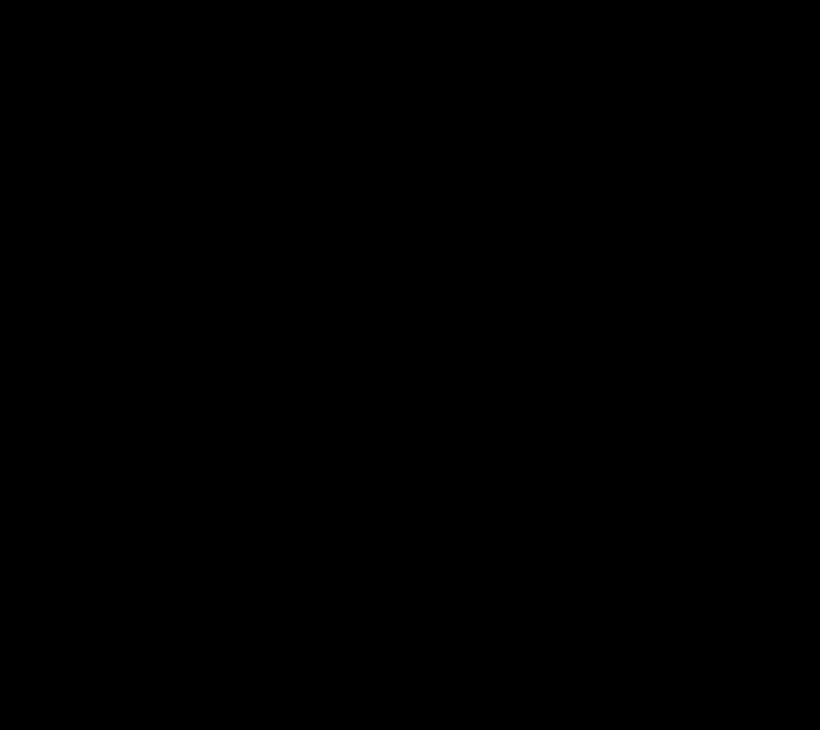
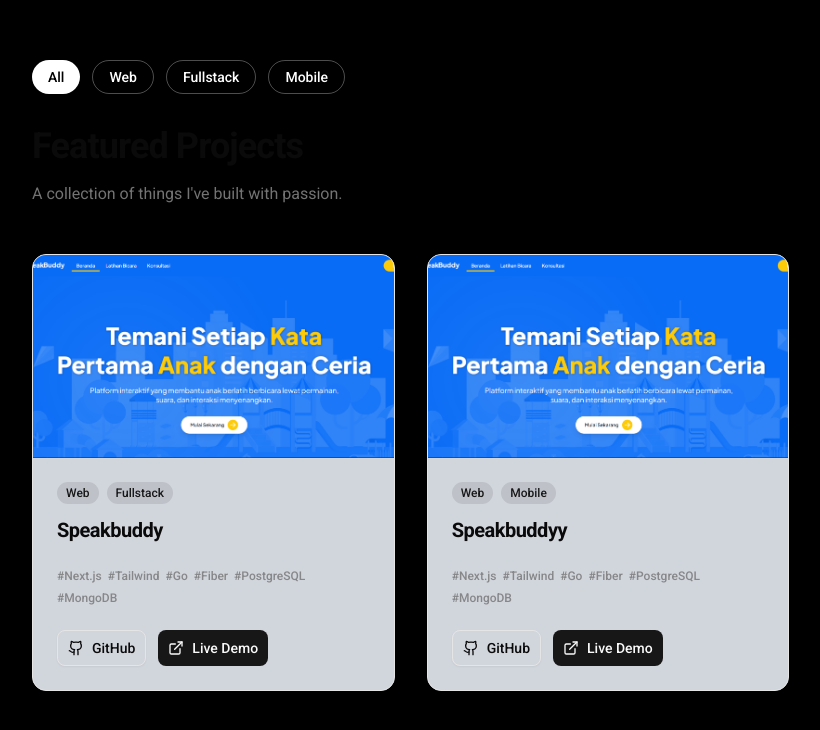
Before and after one commit to GantangSatria/portofolio, a Next.js app: page / in a window 1280 px wide. Shown: the part 3220-3950 px from the top of the page, without its empty margins (32-852 px from the left). Built offline with nearby package versions, Linux system fonts and the light colour scheme.

Commit message:
feat: added dynamic sorting for project card

```diff
--- a/app/page.tsx
+++ b/app/page.tsx
@@ -1,8 +1,29 @@
+"use client"
+
 import Image from "next/image";
 import ProfileButton from "@/components/profilebtn";
 import ProjectCard from "@/components/cards/project-card";
+import projects from "@/data/projects";
+
+import { useState } from "react";
 
 export default function Home() {
+  const [selectedType, setSelectedType] = useState<string>("All");
+
+  const projectTypes = [
+    "All",
+    ...Array.from(
+      new Set(projects.flatMap((project) => project.projectTypes))
+    ),
+  ];
+
+  const filteredProjects =
+  selectedType === "All"
+      ? projects
+      : projects.filter((project) =>
+          project.projectTypes.includes(selectedType)
+        );
+
   return (
     <div className="flex min-h-screen items-center justify-center bg-black">
       <main className="flex min-h-screen w-full flex-col items-center justify-between sm:items-start">
@@ -33,8 +54,33 @@
         <div id="experience" className="h-dvh">
 
         </div>
-        <div id="project" className="h-dvh">
-
+        <div id="project" className="min-h-dvh w-full px-6 py-20 sm:px-16">
+          <div className="mb-8 flex flex-wrap gap-3">
+            {projectTypes.map((type) => (
+              <button
+                key={type}
+                onClick={() => setSelectedType(type)}
+                className={`rounded-full px-4 py-1.5 text-sm font-medium transition
+                  ${
+                    selectedType === type
+                      ? "bg-white text-black"
+                      : "border border-white/30 text-white hover:bg-white hover:text-black"
+                  }
+                `}
+              >
+                {type}
+              </button>
+            ))}
+          </div>
+          <div className="mb-12 text-center sm:text-left">
+            <h2 className="text-4xl font-bold tracking-tight">Featured Projects</h2>
+            <p className="mt-4 text-muted-foreground">A collection of things I&apos;ve built with passion.</p>
+          </div>
+          <div className="grid grid-cols-1 gap-8 md:grid-cols-2 lg:grid-cols-3">
+            {filteredProjects.map((project) => (
+              <ProjectCard key={project.title} {...project} />
+            ))}
+          </div>
         </div>
       </main>
     </div>
--- a/components/cards/project-card.tsx
+++ b/components/cards/project-card.tsx
@@ -34,7 +34,7 @@
         <div className="absolute inset-0 bg-linear-to-t from-black/60 to-transparent opacity-0 transition-opacity duration-300 group-hover:opacity-100" />
       </div>
 
-      <div className="flex flex-1 flex-col p-6">
+      <div className="flex flex-1 flex-col p-6 bg-gray-300">
         {projectTypes.length > 0 && (
           <div className="mb-3 flex flex-wrap gap-2">
             {projectTypes.map((type) => (
--- a/data/projects.ts
+++ b/data/projects.ts
@@ -1,3 +1,24 @@
-const project = [
-    {}
+import type { ProjectCardProps } from "@/components/cards/project-card";
+
+const projects: ProjectCardProps[] = [
+    {
+        title: "Speakbuddy",
+        description: "",
+        image: "/prj-speakbuddy.png",
+        githubUrl: "https://github.com/Speakbuddy-Sevent",
+        liveUrl: "https://speakbuddy-id.vercel.app/",
+        projectTypes: ["Web", "Fullstack"],
+        techStack: ["Next.js", "Tailwind", "Go", "Fiber", "PostgreSQL", "MongoDB"],
+    },
+    {
+        title: "Speakbuddyy",
+        description: "",
+        image: "/prj-speakbuddy.png",
+        githubUrl: "https://github.com/Speakbuddy-Sevent",
+        liveUrl: "https://speakbuddy-id.vercel.app/",
+        projectTypes: ["Web", "Mobile"],
+        techStack: ["Next.js", "Tailwind", "Go", "Fiber", "PostgreSQL", "MongoDB"],
+    }
 ]
+
+export default projects;
```
Also changed, not shown: public/prj-speakbuddy.png (added).
